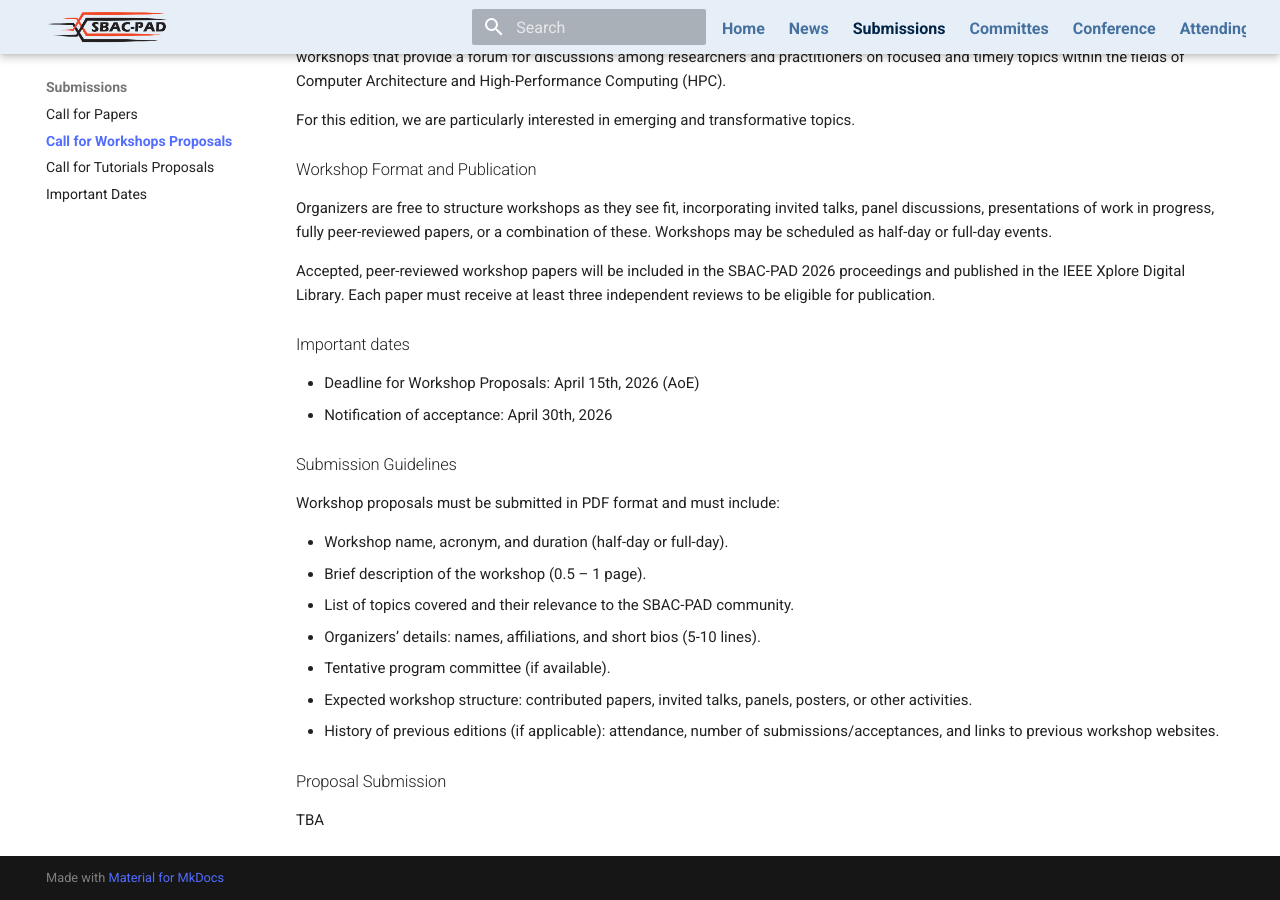
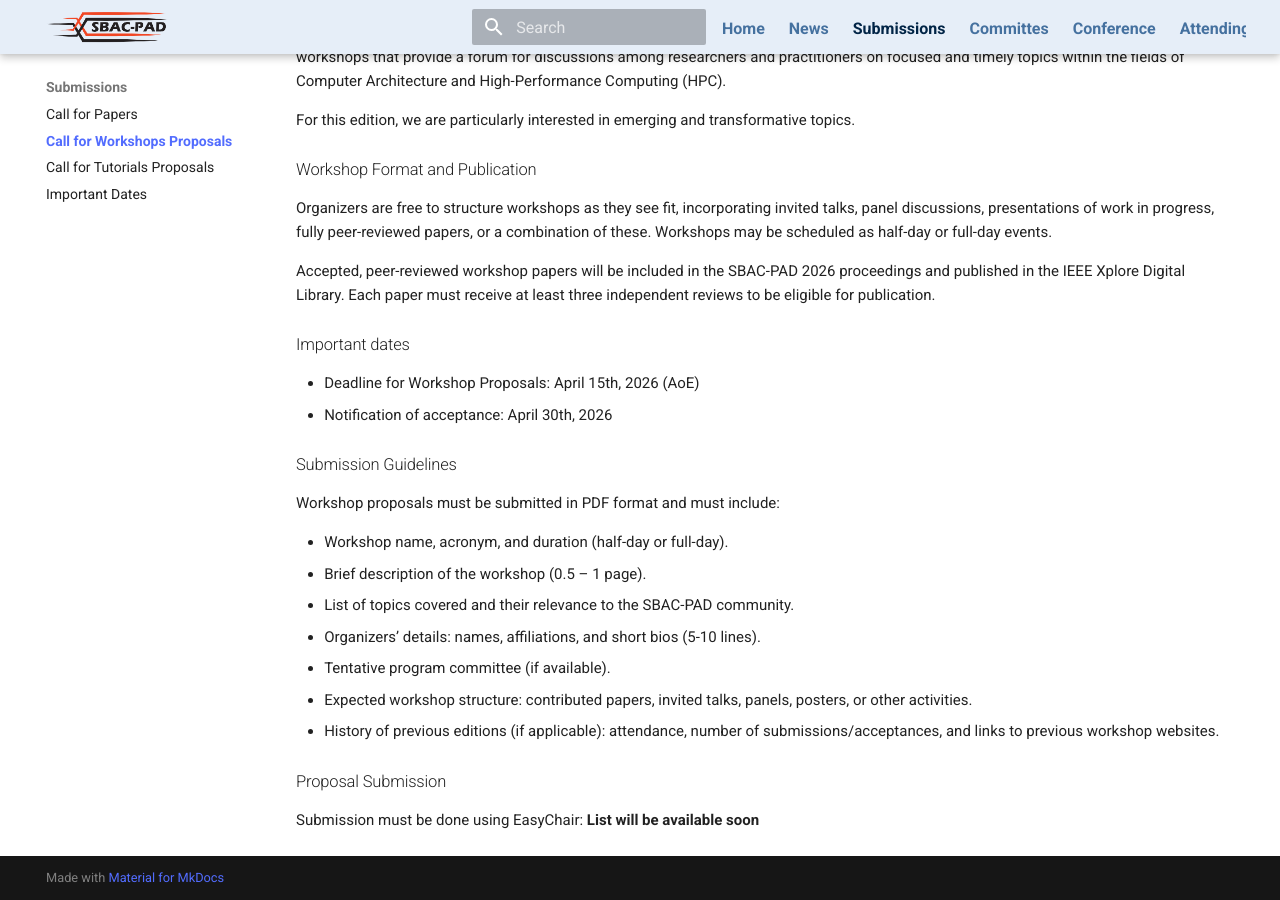
Before and after one commit to CoCo-ARCOS/sbac-pad2026, an MkDocs documentation site: the page built from docs/submissions/call-for-workshops-proposals.md, in a window 1280 px wide and 900 px high, scrolled down 618 px. Built offline with MkDocs 1.6.1 and Material for MkDocs 9.7.7, drawn with Linux system fonts in a browser that asks for light colours.

Commit message:
Update submission instructions for workshop proposals

```diff
--- a/docs/submissions/call-for-workshops-proposals.md
+++ b/docs/submissions/call-for-workshops-proposals.md
@@ -34,4 +34,4 @@ Workshop proposals must be submitted in PDF format and must include:
 
 ## Proposal Submission
 
-TBA
+Submission must be done using EasyChair: **List will be available soon**
```
